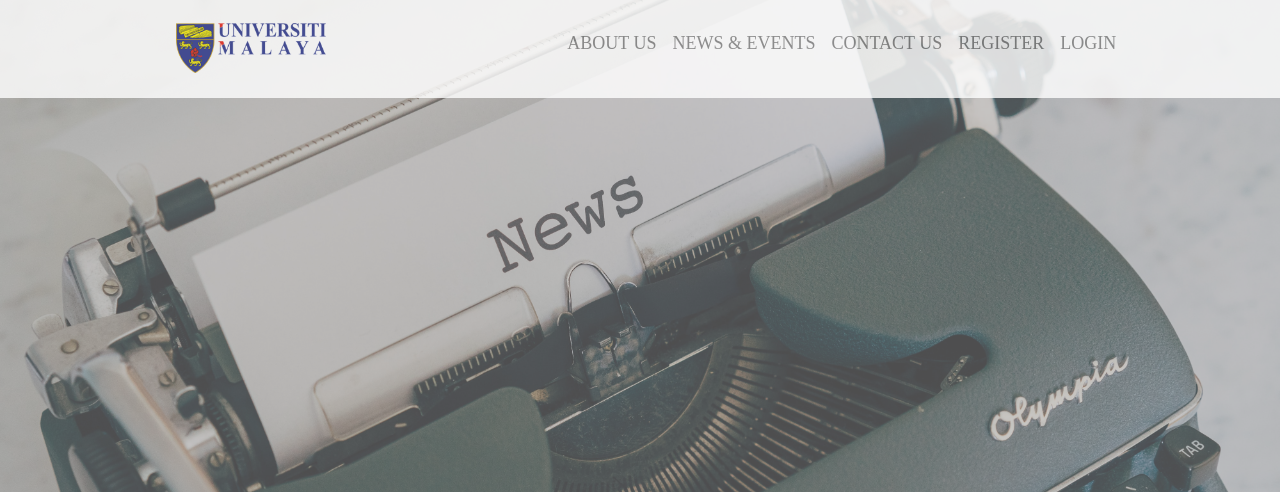
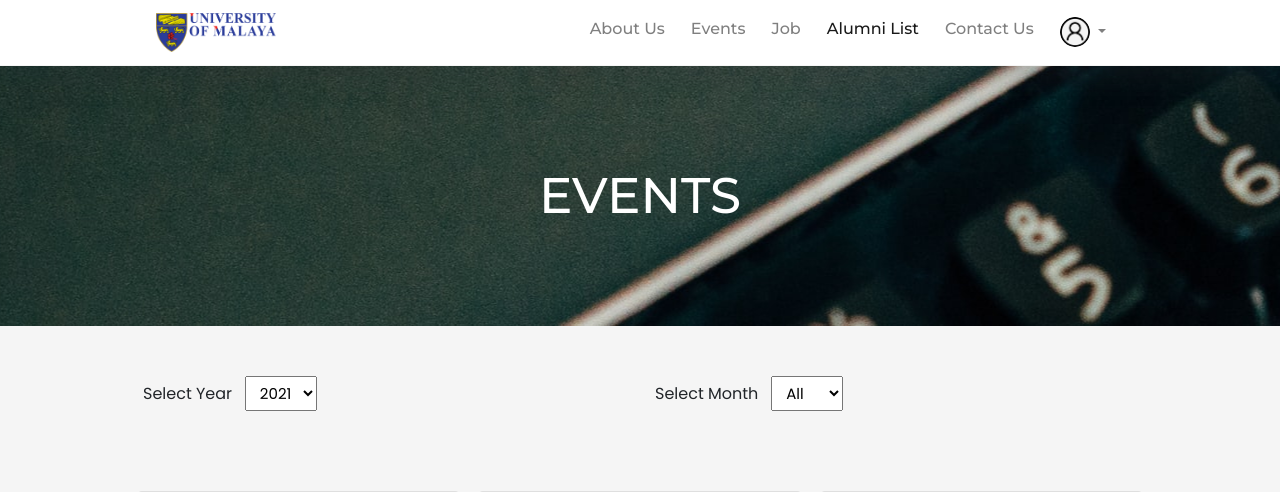
Before and after one commit to amarabjamal/Online-Alumni-System, a PHP site: page /news.html in a window 1280 px wide. Shown: the top 492 px of the page. Run offline with PHP 8.4, Linux system fonts and the light colour scheme; some libraries are stand-ins or nearby versions; grey boxes are pictures that could not be loaded.

Commit message:
update events

```diff
--- a/news.html
+++ b/news.html
@@ -7,61 +7,81 @@
     <meta name="viewport" content="width=device-width, initial-scale=1, shrink-to-fit=no">
     <link rel="icon" href="./images/favicon.svg">
 
-    <!-- Bootstrap CSS -->
-    <link rel="stylesheet" href="https://cdn.jsdelivr.net/npm/bootstrap@4.6.0/dist/css/bootstrap.min.css"
-        integrity="sha384-B0vP5xmATw1+K9KRQjQERJvTumQW0nPEzvF6L/Z6nronJ3oUOFUFpCjEUQouq2+l" crossorigin="anonymous">
-    <link rel="stylesheet" href="https://cdnjs.cloudflare.com/ajax/libs/twitter-bootstrap/4.1.3/css/bootstrap.min.css">
-    <link rel="stylesheet" href="https://cdnjs.cloudflare.com/ajax/libs/ionicons/2.0.1/css/ionicons.min.css">
+    <!-- Bootstrap -->
+    <link rel="stylesheet" href="https://maxcdn.bootstrapcdn.com/bootstrap/4.0.0/css/bootstrap.min.css"
+    integrity="sha384-Gn5384xqQ1aoWXA+058RXPxPg6fy4IWvTNh0E263XmFcJlSAwiGgFAW/dAiS6JXm" crossorigin="anonymous">
 
     <!-- CSS -->
     <link href="styles/news.css" rel="stylesheet">
+    <link href="styles/style.css" rel="stylesheet">
 
     <!-- Fontawesome -->
     <link rel="stylesheet" href="styles/all.css">
 
-
-    <!--Bootstrap js-->
-    <script src="https://code.jquery.com/jquery-3.5.1.slim.min.js"
-        integrity="sha384-DfXdz2htPH0lsSSs5nCTpuj/zy4C+OGpamoFVy38MVBnE+IbbVYUew+OrCXaRkfj" crossorigin="anonymous">
-    </script>
-    <script src="https://cdn.jsdelivr.net/npm/bootstrap@4.6.0/dist/js/bootstrap.bundle.min.js"
-        integrity="sha384-Piv4xVNRyMGpqkS2by6br4gNJ7DXjqk09RmUpJ8jgGtD7zP9yug3goQfGII0yAns" crossorigin="anonymous">
-    </script>
-
-    <title>UM Alumni</title>
+    <title>Events | UM Alumni</title>
 </head>
 
 <body>
-    <header class="header">
-        <div class="overlay">
+    <!-- Bootstrap -->
+    <script src="https://code.jquery.com/jquery-3.2.1.slim.min.js"
+        integrity="sha384-KJ3o2DKtIkvYIK3UENzmM7KCkRr/rE9/Qpg6aAZGJwFDMVNA/GpGFF93hXpG5KkN"
+        crossorigin="anonymous"></script>
+    <script src="https://cdnjs.cloudflare.com/ajax/libs/popper.js/1.12.9/umd/popper.min.js"
+        integrity="sha384-ApNbgh9B+Y1QKtv3Rn7W3mgPxhU9K/ScQsAP7hUibX39j7fakFPskvXusvfa0b4Q"
+        crossorigin="anonymous"></script>
+    <script src="https://maxcdn.bootstrapcdn.com/bootstrap/4.0.0/js/bootstrap.min.js"
+        integrity="sha384-JZR6Spejh4U02d8jOt6vLEHfe/JQGiRRSQQxSfFWpi1MquVdAyjUar5+76PVCmYl"
+        crossorigin="anonymous"></script>
+
+    <!-- ===================================== Start Header Area ===================================== -->
+    <header>
         <nav class="navbar navbar-expand-lg navbar-light">
             <div class="container">
-                    <a class="navbar-brand" href="./index.html"><img class="logo" src="images/img-logo-UM.png"
-                            width="120" alt="logo"></a>
-                    <button class="navbar-toggler" type="button" data-toggle="collapse"
-                        data-target="#navbarNavAltMarkup" aria-controls="navbarNavAltMarkup" aria-expanded="false"
-                        aria-label="Toggle navigation">
+                <a class="navbar-brand" href="./index.html"><img class="logo" src="images/um-logo.png" width="120"
+                        alt="logo"></a>
+                <button class="navbar-toggler" type="button" data-toggle="collapse" data-target="#navbarNavAltMarkup"
+                    aria-controls="navbarNavAltMarkup" aria-expanded="false" aria-label="Toggle navigation">
                     <span class="navbar-toggler-icon"></span>
                 </button>
                 <div class="collapse navbar-collapse" style="justify-content: flex-end;" id="navbarNavAltMarkup">
                     <div class="navbar-nav">
-                            <a class="nav-item nav-link" href="#about-us">ABOUT US</a>
-                            <a class="nav-item nav-link" href="#">NEWS & EVENTS</a>
-                            <a class="nav-item nav-link" href="#footer">CONTACT US</a>
-                            <a class="nav-item nav-link register-btn" href="./register.html">REGISTER</a>
-                            <a class="nav-item nav-link login-btn" href="./login.html">LOGIN</a>
+                        <a class="nav-item nav-link normal-link" href="./index.html#about-us">About Us</a>
+                        <a class="nav-item nav-link normal-link" href="./news.html">Events</a>
+                        <a class="nav-item nav-link normal-link" href="./joblistingview.html">Job</a>
+                        <a class="nav-item nav-link normal-link active" href="./alumni-page.html">Alumni List</a>
+                        <a class="nav-item nav-link normal-link" href="#footer">Contact Us</a>
+
+                        <div id="control" class="nav-item dropdown">
+                            <a class="nav-link dropdown-toggle" href="#" id="navbarDropdown" role="button"
+                                data-toggle="dropdown" aria-haspopup="true" aria-expanded="false">
+                                <img class="profile-picture" src="./images/icon2.png" alt="profile picture">
+                            </a>
+                            <div class="dropdown-menu" aria-labelledby="navbarDropdown">
+                                <a class="dropdown-item" href="./manage_user_account.html">Your profile</a>
+                                <a class="dropdown-item" href="./edit_profile.html">Edit profile</a>
+                                <div class="dropdown-divider"></div>
+                                <a class="dropdown-item" href="./index.html">Log out</a>
+                            </div>
+                        </div>
+
+                        <a id="control-lg" class="nav-item nav-link normal-link" href="./manage_user_account.html">Your
+                            profile</a>
+                        <a id="control-lg" class="nav-item nav-link normal-link" href="edit_profile.html">Edit
+                            profile</a>
+                        <a id="control-lg" class="nav-item nav-link normal-link" href="./index.html">Log out</a>
+
                     </div>
 
                 </div>
             </div>
         </nav>
+    </header>
+    <!-- ===================================== End Header Area ===================================== -->
+
+    <h2 id="heading">EVENTS</h2>
+    <div style="display: flex;justify-content: center;">
+
     </div>
-
-    </header>
-
-    <div class="clearfix"></div>
-
-    <h2 id="h2">NEWS & EVENTS</h2>
 
     <div class="container Year">
         <div class="row">
@@ -229,9 +249,26 @@
                     </a>
                 </div>
             </div>
+
+            <nav aria-label="Page navigation example">
+                <ul class="pagination justify-content-center mt-4">
+                    <li class="page-item disabled">
+                        <a class="page-link" href="#" tabindex="-1">Previous</a>
+                    </li>
+                    <li class="page-item"><a class="page-link" href="#">1</a></li>
+                    <li class="page-item"><a class="page-link" href="#">2</a></li>
+                    <li class="page-item"><a class="page-link" href="#">3</a></li>
+                    <li class="page-item">
+                        <a class="page-link" href="#">Next</a>
+                    </li>
+                </ul>
+            </nav>
+
         </div>
     </div>
 
+
+    <!-- ===================================== Start Footer Area ===================================== -->
 
     <footer id="footer" class="mt-auto">
         <div class="footer-link-section">
@@ -240,17 +277,17 @@
                     <div class="col-sm-6 col-md-4 item">
                         <h3>Contact</h3>
                         <ul>
-                            <li><a href="#">Contact 1</a></li>
-                            <li><a href="#">Contact 2</a></li>
-                            <li><a href="#">Contact 3</a></li>
+                            <li><a href="#">Find Us</a></li>
+                            <li><a href="#">FAQ</a></li>
+                            <li><a href="#">Help</a></li>
                         </ul>
                     </div>
                     <div class="col-sm-6 col-md-4 item">
                         <h3>Links</h3>
                         <ul>
-                            <li><a href="#">Link 1</a></li>
-                            <li><a href="#">Link 2</a></li>
-                            <li><a href="#">Link 3</a></li>
+                            <li><a href="#">About UM</a></li>
+                            <li><a href="#">Study @ UM</a></li>
+                            <li><a href="#">General Enquiry</a></li>
                         </ul>
                     </div>
                     <div class="col-sm-6 col-md-4 item">
@@ -266,15 +303,18 @@
         </div>
 
         <!-- Copyrights -->
-        <div class="bg-light py-4">
+        <div class="copyright py-4">
             <div class="container text-center">
-                <p class="text-muted mb-0 py-2">&copy; <script>
-                        document.write(new Date().getFullYear())
-                    </script> UM Alumni All rights reserved.</p>
+                <p class="mb-0 py-2">&copy;
+                    <script>document.write(new Date().getFullYear())</script> UM Alumni All rights reserved.
+                </p>
             </div>
         </div>
     </footer>
 
+    <!-- ===================================== End Footer Area ===================================== -->
+
+
 </body>
 
 </html>
--- a/styles/news.css
+++ b/styles/news.css
@@ -1,12 +1,10 @@
+@import url(../styles/variables.css);
+
 .container {
 
     width: 80%;
     margin: auto;
     overflow: hidden;
-}
-
-.clearfix {
-    clear: both;
 }
 
 /* End Framework */
@@ -16,32 +14,15 @@
 body {
     padding: 0;
     margin: 0;
-    text-align: center;
-    font-family: 'Merriweather', serif;
 }
 
-h1 {
-    font-size: 3rem;
-    margin: 5px auto 0 auto;
-    color: #363062;
-    font-family: 'Raleway', sans-serif;
-    font-weight: 900;
-}
-
-h2 {
-    color: #889eab;
-    font-family: 'Montserrat', sans-serif;
-
-
-}
-
-h3 {
+.card h3 {
     color: #889eab;
     font-family: 'Montserrat', sans-serif;
 }
 
 
-p {
+.card p {
     line-height: 2;
     color: #4c5e68;
     font-family: 'Montserrat', sans-serif;
@@ -62,64 +43,19 @@ a:link{
 
 /* End main features*/
 
-
-
-
-/* Start Header */
-
-header {
-    overflow: hidden;
-    width: 100%;
-    height: 80vh;
-    background: url(/Images/News.jpg);
-    -webkit-background-size: cover;
-    -moz-background-size: cover;
-    -o-background-size: cover;
-    background-size: cover;
-    background-position: center;
-    position: relative;
-    margin-bottom: 100px;
-}
-
-.header .overlay {
-    overflow: hidden;
-    background: rgba(155, 155, 155, 0.5);
-    height: 100vh;
-
-}
-
-.header .navbar {
-    transition: 0.4s;
-    position: fixed;
-    width: 100%;
-    top: 0;
-    z-index: 99;
-    background-color: #fff;
-    opacity: 0.8;
-    overflow: hidden;
-    padding-bottom: 20px;
-
-}
-
-.header .navbar .logo {
-    width: 150px;
-    height: 50px;
-    transition: 0.4s;
-    float: left;
-    margin-left: 20px;
-    margin-top: 10px;
-}
-
-.navbar-nav {
-    font-size: large;
-}
-
-/* End Header */
-
 /* Year */
 
-#h2 {
-    margin-bottom: 70px;
+#heading {
+    margin-bottom: 50px;
+    background-color: var(--primary-color);
+    background-image: url('../images/News.jpg');
+    background-position: center bottom;
+    text-align: center;
+    padding: 100px 100px;
+    width: 100%;
+    font-family: var(--montserrat);
+    font-size: 50px;
+    color: #ffffff;
 }
 
 .Year {
@@ -166,42 +102,3 @@ header {
 }
 
 /* End News */
-
-/* Start Footer */
- footer {
-    padding: 30px 0px;
- }
-
-
-.footer-link-section ul {
-    -webkit-padding-start: 0;
-    padding-left: 5px;
-}
-
-.footer-link-section h3 {
-    color: #000000;
-    border-bottom: #000000 solid 3px;
-    padding-bottom: 2.5px;
-    margin-bottom: 15px;
-}
-
-.footer-link-section li {
-    list-style: none;
-}
-
-.footer-link-section li a {
-    color: #6b5b0d;
-    text-decoration: none;
-    transition: 500ms ease;
-}
-
-.footer-link-section li a:hover {
-    padding-left: 5px;
-}
-
-
-
-
-
-
-/* End Footer */
```
Lines whose indentation alone changed are shown as unchanged.
